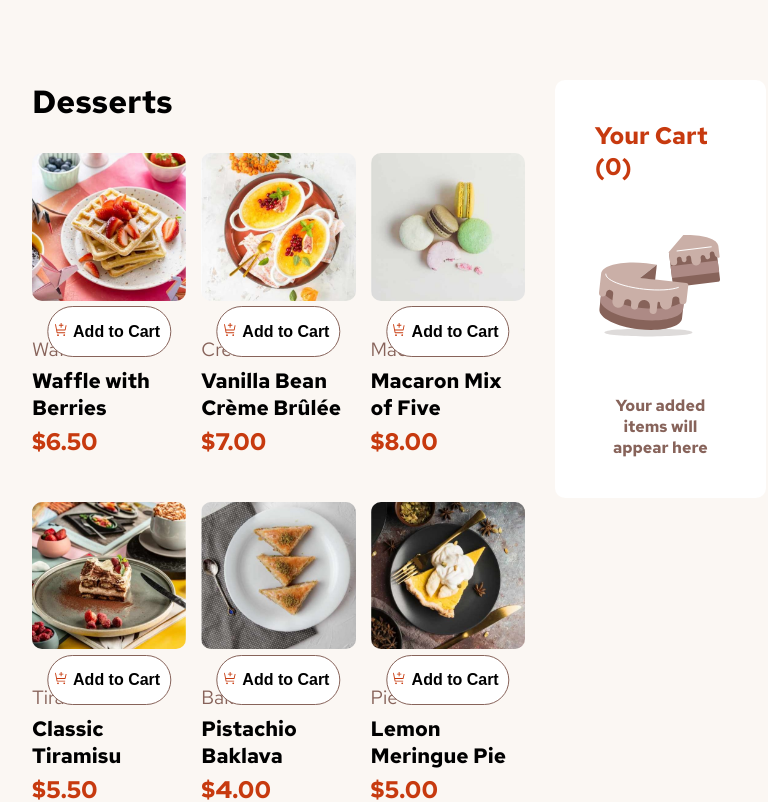
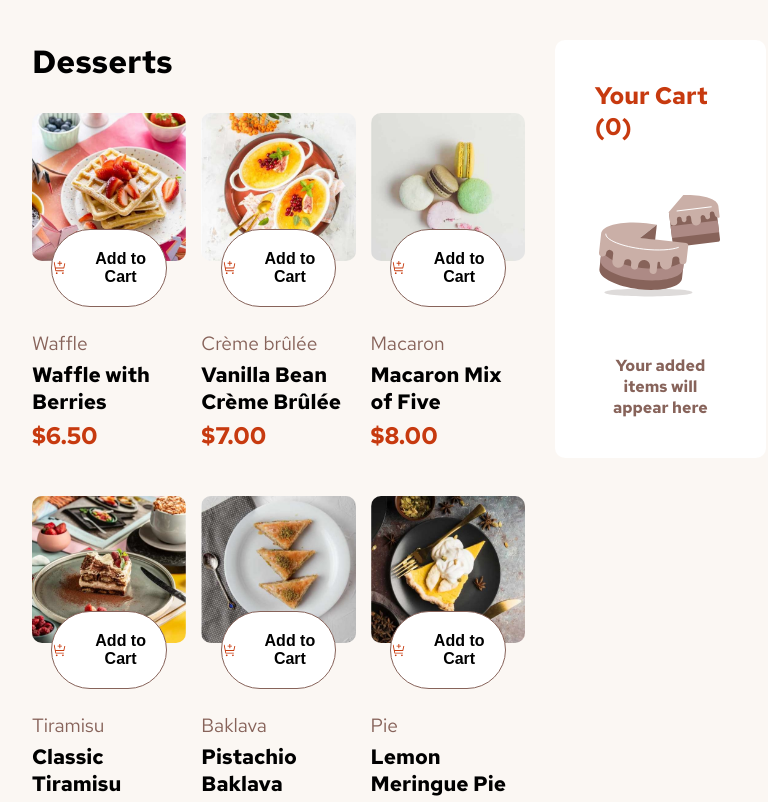
Before and after one commit to DCodeartisan/Product-List-With-Cart, a React (Vite) app: page / in a window 768 px wide. Shown: the top 802 px of the page. Built offline with nearby package versions, Linux system fonts and the light colour scheme.

Commit message:
first commit

```diff
--- a/src/index.css
+++ b/src/index.css
@@ -112,6 +112,10 @@ body {
 
 /* Tablet view */
 @media (min-width: 768px) and (max-width: 1024px) {
+  body {
+    margin: 40px 0;
+  }
+
   .container {
     padding: 0 2rem;
   }
@@ -132,8 +136,21 @@ body {
   }
 
   .cards button {
-    width: 80%;
-    bottom: 100px;
+    width: 75%;
+    padding: 20px 0;
+    position: relative;
+    bottom: auto;
+    left: auto;
+    transform: none;
+    margin: -37px auto;
+    display: flex;
+    align-items: center;
+    justify-content: center;
+    gap: 8px;
+  }
+
+  .cards .title {
+    padding-top: 30px;
   }
 }
 
```
